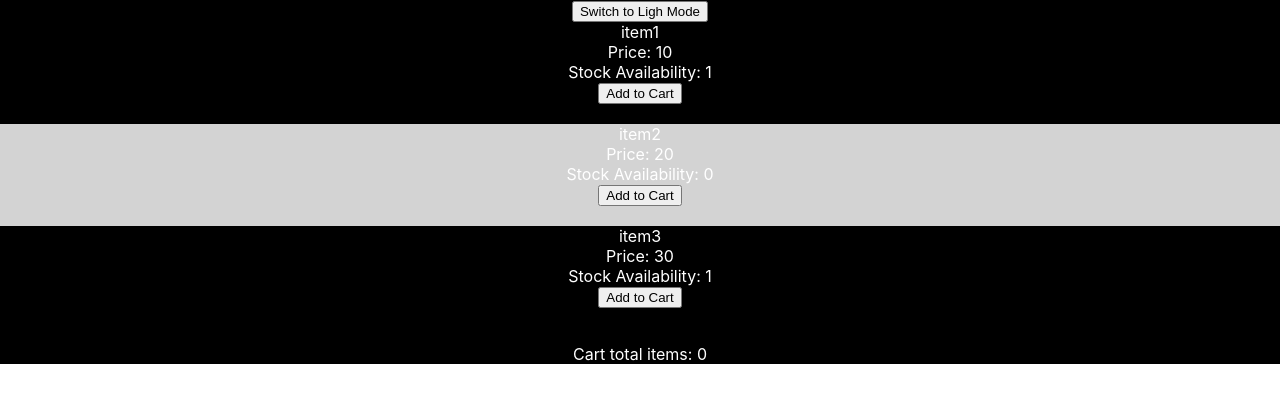
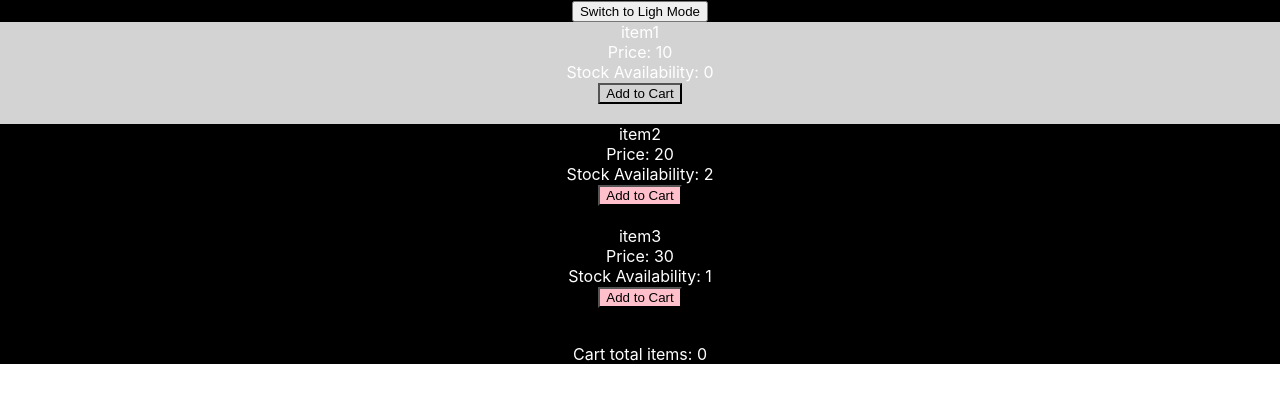
Before and after one commit to RadhikaRJ/add-to-cart, a React (Create React App) app: page / in a window 1280 px wide. Shown: the top 402 px of the page. Built offline with nearby package versions, Linux system fonts and the light colour scheme.

Commit message:
feat: gray effect on button

```diff
--- a/src/App.js
+++ b/src/App.js
@@ -17,13 +17,13 @@ function App() {
       itemName: "item1",
       itemUnitPrice: 10,
       itemQtyInCart:0,
-      itemQtyAvailable:1
+      itemQtyAvailable:0
     },
     {
       itemName: "item2",
       itemUnitPrice: 20,
       itemQtyInCart:0,
-      itemQtyAvailable:0
+      itemQtyAvailable:2
     },
     {
       itemName: "item3",
--- a/src/Components/DisplayProducts.js
+++ b/src/Components/DisplayProducts.js
@@ -10,7 +10,6 @@ function DisplayProducts(props){
             return(
                { disabled:"true",
                 pointerEvents:"none",
-
                 backgroundColor:"lightgray"
                })
         }
@@ -34,7 +33,11 @@ function DisplayProducts(props){
                 <span>Price: {item.itemUnitPrice}</span><br></br>
                 <span>Stock Availability: {item.itemQtyAvailable}</span>
                  <br></br>
-                <button
+                <button style={
+              item.itemQtyAvailable == 0
+                ? { backgroundColor: "lightgray" }
+                : { backgroundColor: "pink" }
+            }
                 onClick={()=>{
                     props.setTotalCartItemsCount(props.totalCartItemsCount+1)
 
```
